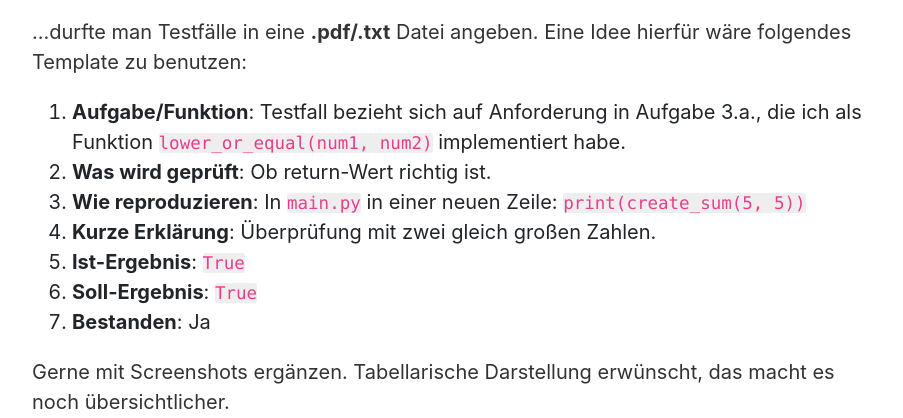
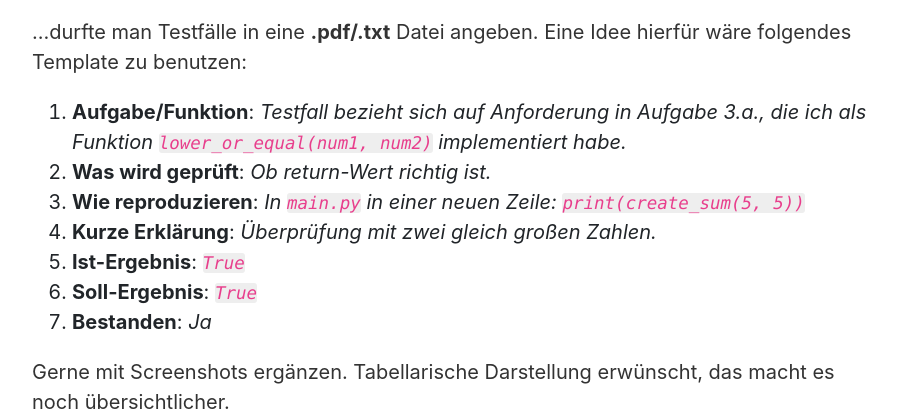
Before and after one commit to mAIRcode/mAIRcode.github.io, a Jekyll site: the page built from _posts/2021-12-08-testcases.md, in a window 1280 px wide and 900 px high, scrolled down 338 px. Shown: the part 160-578 px from the top of the window, without its empty margins (188-1091 px from the left). Built offline with Jekyll 4.4.1, drawn with Linux system fonts in a browser that asks for light colours; nearby versions of some CDN libraries.

```diff
--- a/_posts/2021-12-08-testcases.md
+++ b/_posts/2021-12-08-testcases.md
@@ -27,13 +27,13 @@ Wie man Testfälle in EPR Abgaben angibt (gültig für Gruppen 11 und 21 im WiSe
 ...durfte man Testfälle in eine **.pdf/.txt** Datei angeben.
 Eine Idee hierfür wäre folgendes Template zu benutzen:
 
-1. **Aufgabe/Funktion**: Testfall bezieht sich auf Anforderung in Aufgabe 3.a., die ich als Funktion `lower_or_equal(num1, num2)` implementiert habe.
-2. **Was wird geprüft**: Ob return-Wert richtig ist.
-3. **Wie reproduzieren**: In `main.py` in einer neuen Zeile: `print(create_sum(5, 5))`
-4. **Kurze Erklärung**: Überprüfung mit zwei gleich großen Zahlen.
-5. **Ist-Ergebnis**: `True`
-6. **Soll-Ergebnis**: `True`
-7. **Bestanden**: Ja
+1. **Aufgabe/Funktion**: *Testfall bezieht sich auf Anforderung in Aufgabe 3.a., die ich als Funktion `lower_or_equal(num1, num2)` implementiert habe.*
+2. **Was wird geprüft**: *Ob return-Wert richtig ist.*
+3. **Wie reproduzieren**: *In `main.py` in einer neuen Zeile: `print(create_sum(5, 5))`*
+4. **Kurze Erklärung**: *Überprüfung mit zwei gleich großen Zahlen.*
+5. **Ist-Ergebnis**: *`True`*
+6. **Soll-Ergebnis**: *`True`*
+7. **Bestanden**: *Ja*
 
 Gerne mit Screenshots ergänzen. Tabellarische Darstellung erwünscht, das macht es noch übersichtlicher.
 
```
